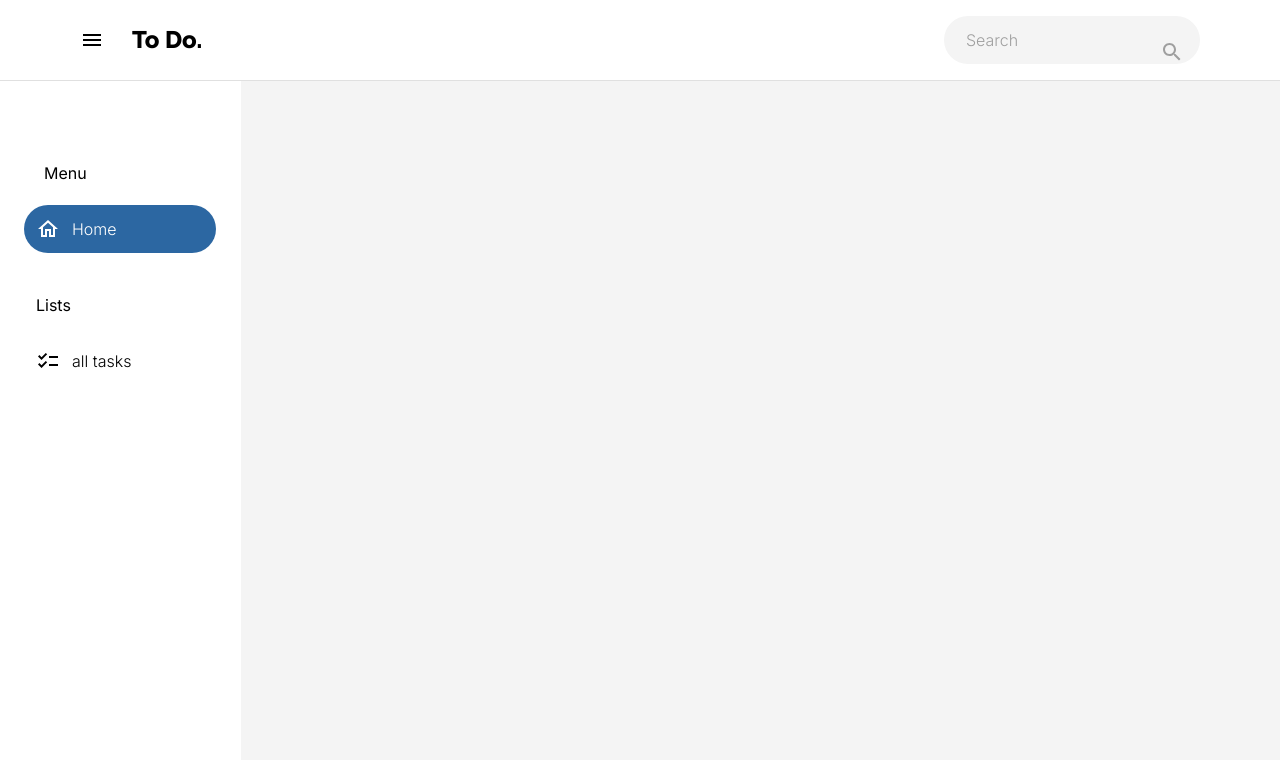
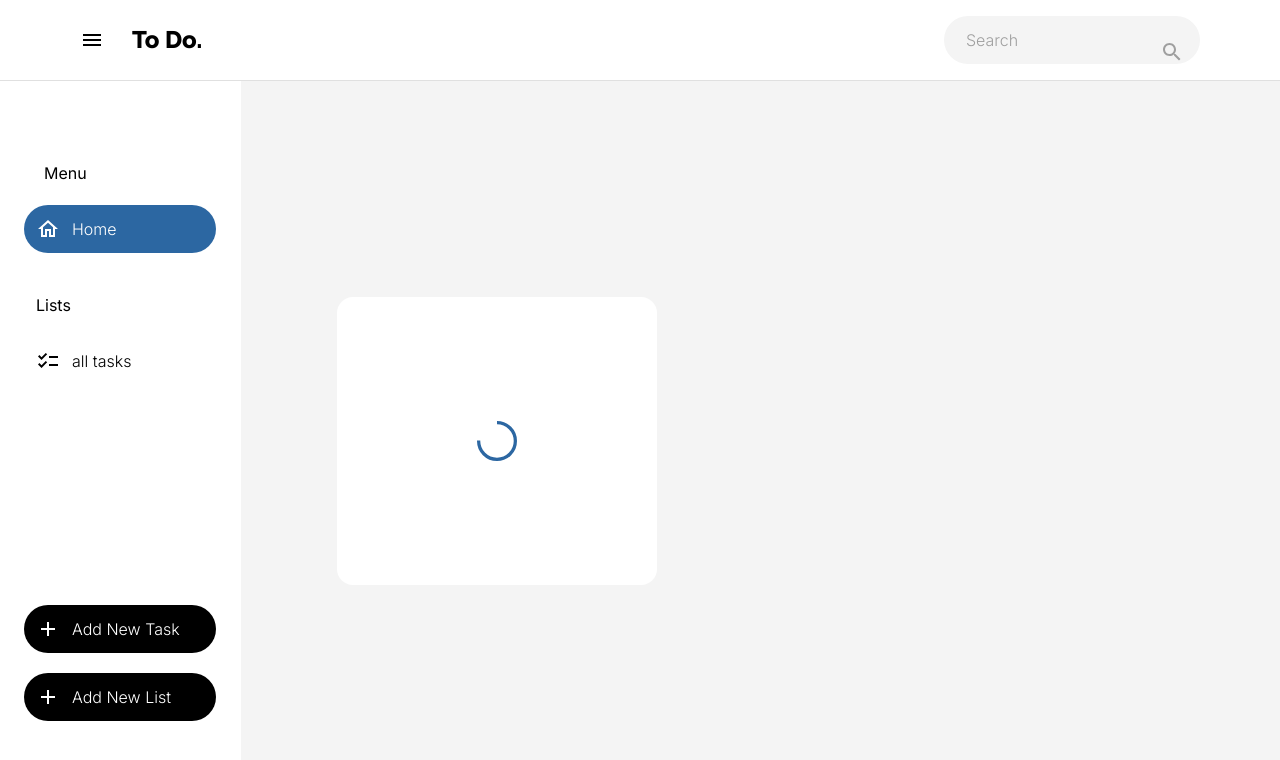
Before and after one commit to reannabakshani/todo-list, a Next.js app: page / in a window 1280 px wide. Shown: the top 760 px of the page. Built offline with nearby package versions, Linux system fonts and the light colour scheme.

Commit message:
Create navigation for screensize>md

```diff
--- a/src/app/components/menuBar.tsx
+++ b/src/app/components/menuBar.tsx
@@ -2,6 +2,7 @@ import { Divider } from "@mui/material";
 import React, { useState } from "react";
 import ChecklistIcon from "@mui/icons-material/Checklist";
 import HomeOutlinedIcon from "@mui/icons-material/HomeOutlined";
+import AddOutlinedIcon from "@mui/icons-material/AddOutlined";
 
 export default function MenuBar() {
   const [navItem, setNavItem] = useState({
@@ -17,7 +18,7 @@ export default function MenuBar() {
 
   return (
     <>
-      <div className="w-44 h-full flex flex-col items-center justify-start mt-20 mb-5 gap-y-5 mx-8 text-base">
+      <div className="w-44 min-h-[calc(100vh-10rem)] h-full flex flex-col items-center justify-start mt-20 pb-20 gap-y-5 mx-8 text-base ">
         <div className="px-3 mr-auto">Menu</div>
         <div
           className={`${
@@ -27,7 +28,7 @@ export default function MenuBar() {
           <HomeOutlinedIcon />
           Home
         </div>
-        <div className="w-48 gap-y-5 flex flex-col justify-start items-start">
+        <div className="w-48 gap-y-5 flex flex-col justify-start items-start mb-20">
           <div className="px-3">Lists</div>
           {navItem.lists.map((item) => (
             <div
@@ -40,7 +41,15 @@ export default function MenuBar() {
             </div>
           ))}
         </div>
+
+        <div className="mt-auto bg-black text-white w-48 h-12 rounded-full flex items-center justify-start gap-x-3 px-3 font-light">
+          <AddOutlinedIcon /> Add New Task
+        </div>
+        <div className="bg-black text-white w-48 h-12 rounded-full flex items-center justify-start gap-x-3 px-3 font-light">
+          <AddOutlinedIcon /> Add New List
+        </div>
       </div>
+
       <Divider orientation="vertical" />
     </>
   );
--- a/src/app/page.tsx
+++ b/src/app/page.tsx
@@ -1,8 +1,14 @@
 "use client"
+
+import { CircularProgress } from "@mui/material"
+import theme from "./styles/themes"
 
 export default function Home() {
   return (
-    <main className="flex min-h-[calc(100vh-5rem)] flex-col items-center justify-between p-24 bg-[var(--lightGrey)] w-full">
+    <main className="flex min-h-[calc(100vh-5rem)] items-center justify-between p-24 bg-[var(--lightGrey)] w-full flex-wrap pr-20">
+      <div className="min-w-[20rem] h-72 bg-white rounded-2xl flex items-center justify-center">
+      <CircularProgress variant="determinate" value={75} sx={{color: theme.palette.secondary.contrastText}} />
+      </div>
 
     </main>
   )
```
